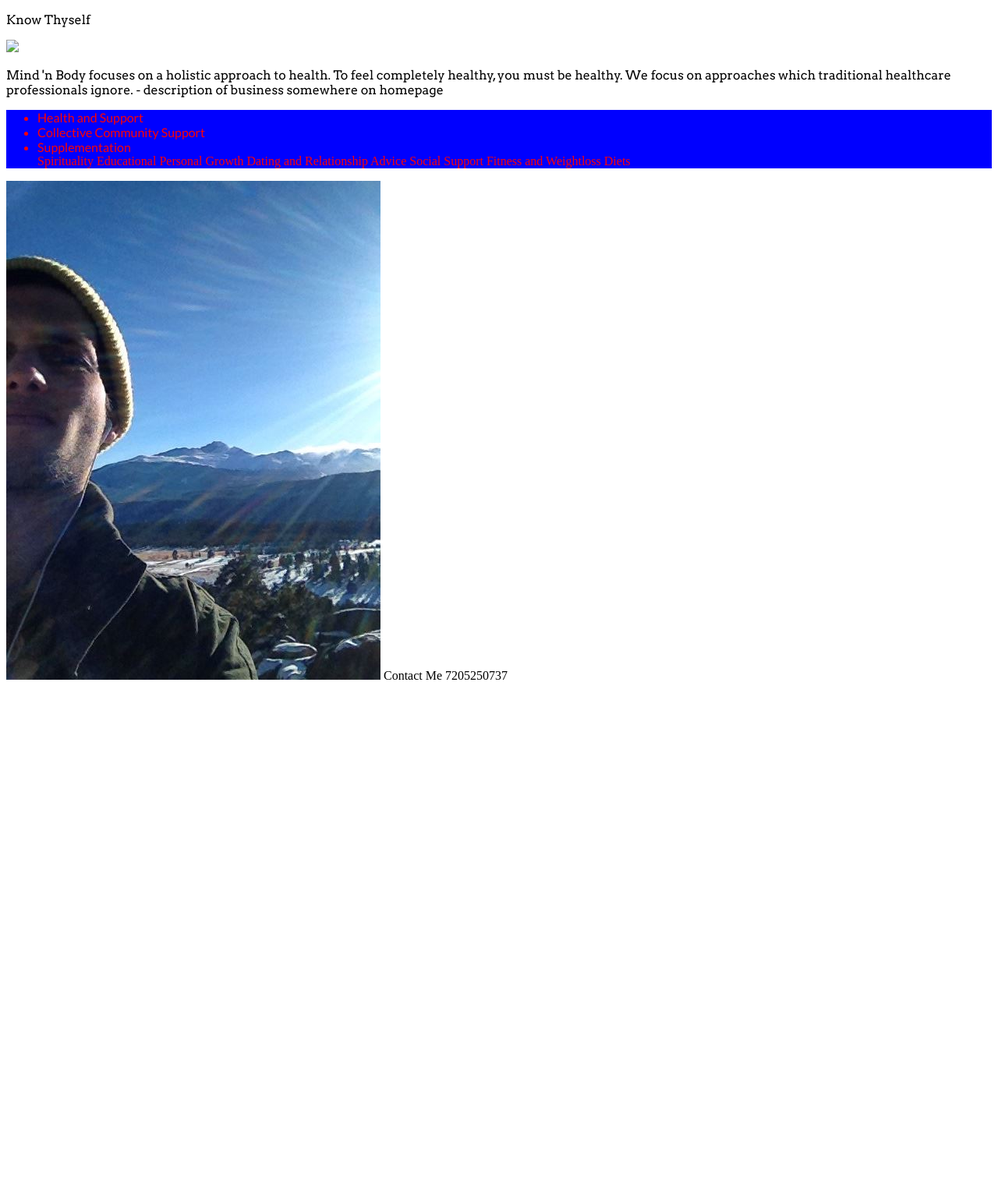
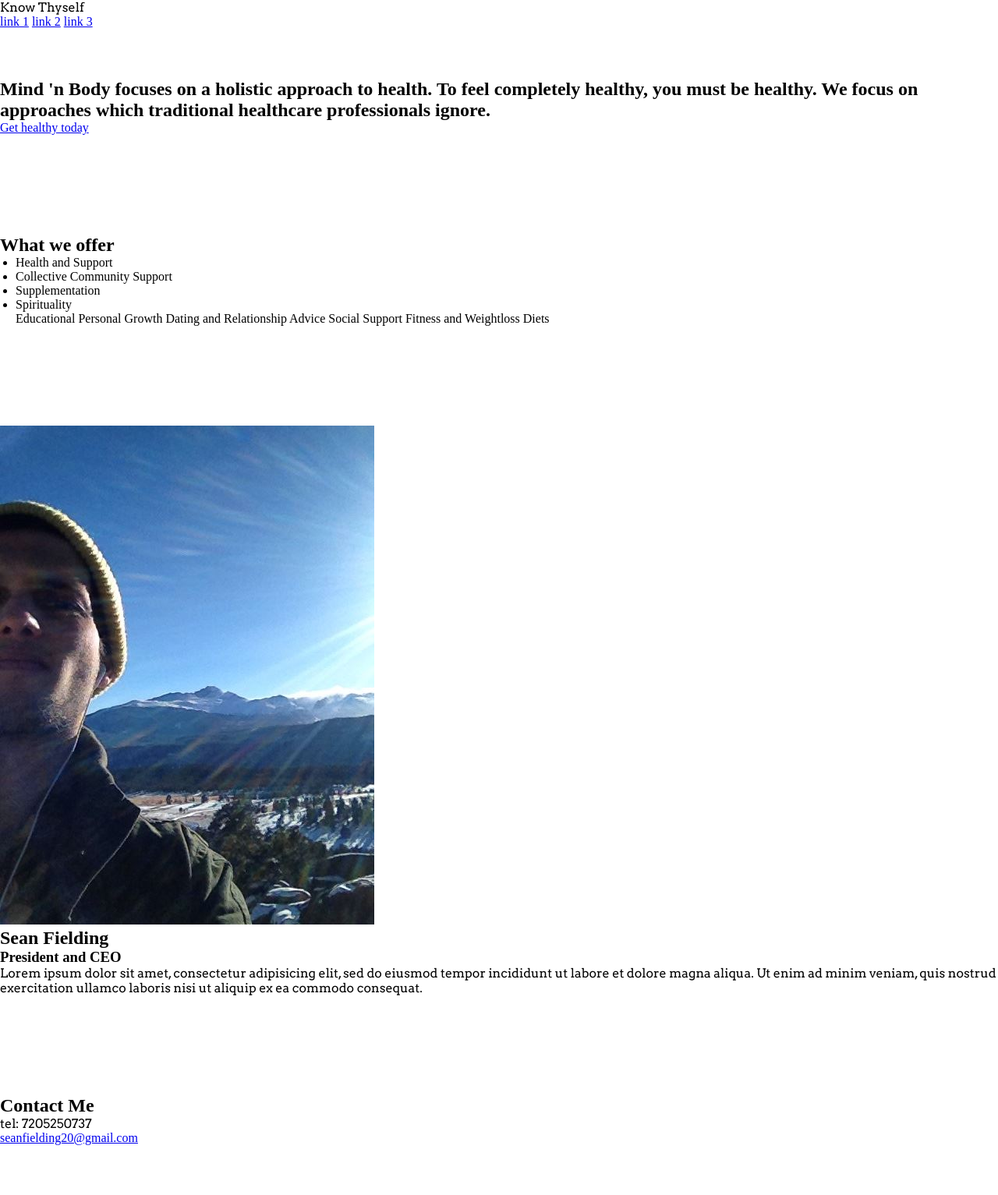
Before and after one commit to snowcat43/snowcat43.github.io, a plain HTML site: page Unit_4/index.html in a window 1280 px wide. Shown: the whole page at 78% size. Before the commit the page ends 884 px from the top, so only its background shows below. Drawn offline with Linux system fonts and the light colour scheme.

Commit message:
post 1:1 upload

```diff
--- a/Unit_4/index.html
+++ b/Unit_4/index.html
@@ -9,19 +9,25 @@
 </head>
 
 <body>
+	<header>
 		<p>Know Thyself</p>
-	<img src="me.jpg">
-	<p>Mind 'n Body focuses on a holistic approach to health. To feel completely healthy, you must be healthy. We focus on approaches which traditional healthcare professionals ignore. - description of business somewhere on homepage</p>
-
+		<nav>
+			<a href="#">link 1</a>
+			<a href="#">link 2</a>
+			<a href="#">link 3</a>
+		</nav>
+	</header>
+	<section id="intro">
+		<h1>Mind 'n Body focuses on a holistic approach to health. To feel completely healthy, you must be healthy. We focus on approaches which traditional healthcare professionals ignore.</h1>
+		<a href="#" class="cta">Get healthy today</a>
+	</section>
+	<section id="services">
+		<h2>What we offer</h2>
 		<ul>
 			<li>Health and Support</li>
 			<li>Collective Community Support</li>
-
-
 			<li>Supplementation </li>
-
-
-	Spirituality
+			<li>Spirituality</li>
 
 
 			Educational Personal Growth
@@ -38,12 +44,20 @@
 
 			Diets
 		</ul>
-<img src="images/me.jpg">
-
-
-
-Contact Me
-7205250737
-<a href="seanfielding20@gmail.com"></a>
+	</section>
+	<section id="about">
+		<img src="images/me.jpg" alt="Mind and Body Wellness founder Sean Fielding">
+		<h2>Sean Fielding</h2>
+		<h3>President and CEO</h3>
+		<p>Lorem ipsum dolor sit amet, consectetur adipisicing elit, sed do eiusmod
+		tempor incididunt ut labore et dolore magna aliqua. Ut enim ad minim veniam,
+		quis nostrud exercitation ullamco laboris nisi ut aliquip ex ea commodo
+		consequat.</p>
+	</section>
+	<section id="contact">
+		<h2>Contact Me</h2>
+		<p>tel: 7205250737</p>
+		<a href="mailto:seanfielding20@gmail.com">seanfielding20@gmail.com</a>
+	</section>
 </body>
 </html>
--- a/Unit_4/style.css
+++ b/Unit_4/style.css
@@ -1,13 +1,11 @@
-ul  {
-	color:#ff0000;
-	background-color: blue;
+* { margin:0; padding:0; box-sizing:border-box; }
+section {
+	padding:4em 0;
 }
-
-li	{
-	font-family: 'Lato', sans-serif;
-}
-
 
 p {
     font-family: 'Arvo', serif;
 }
+ul {
+	padding-left:1.25em;
+}
```
Lines whose indentation alone changed are shown as unchanged.
